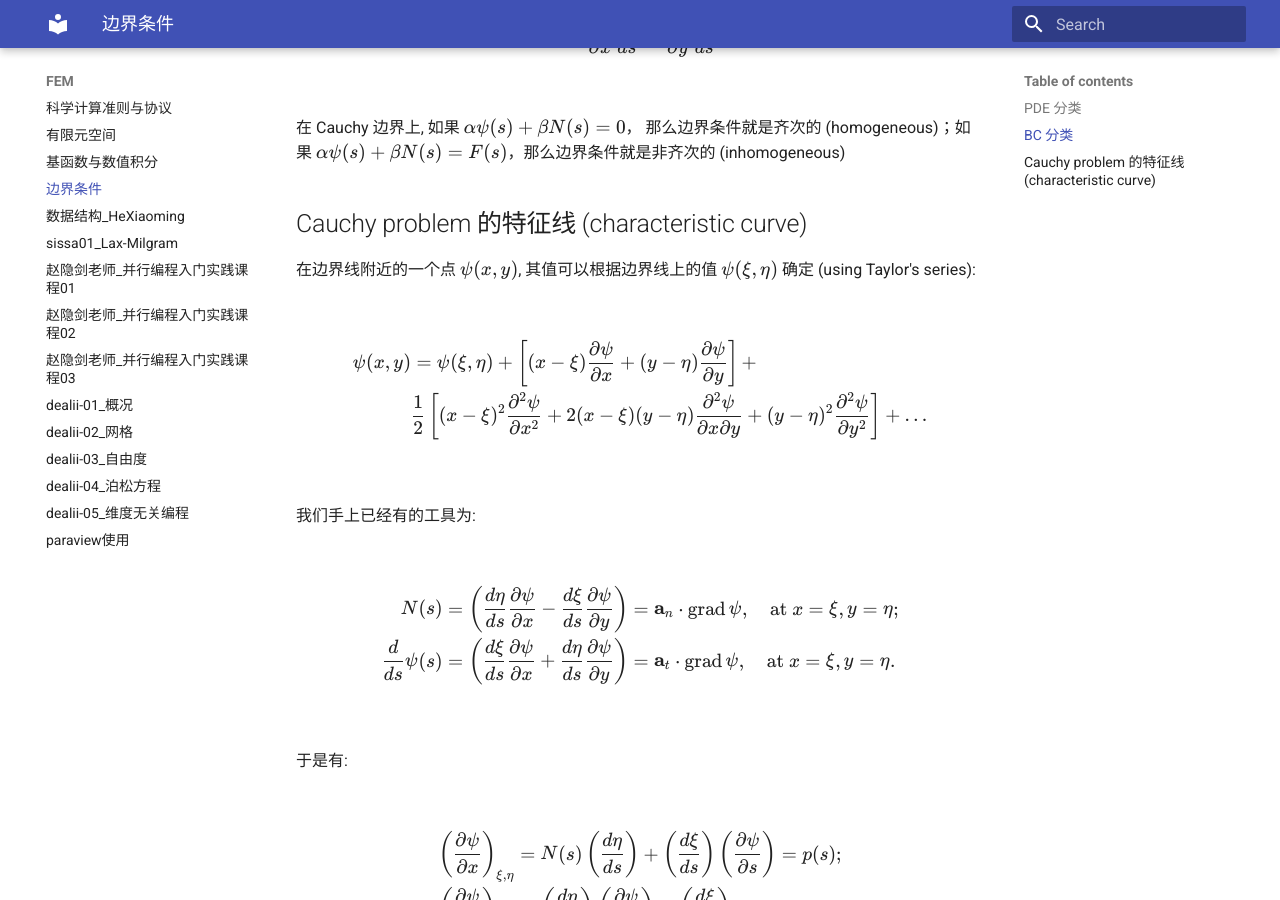
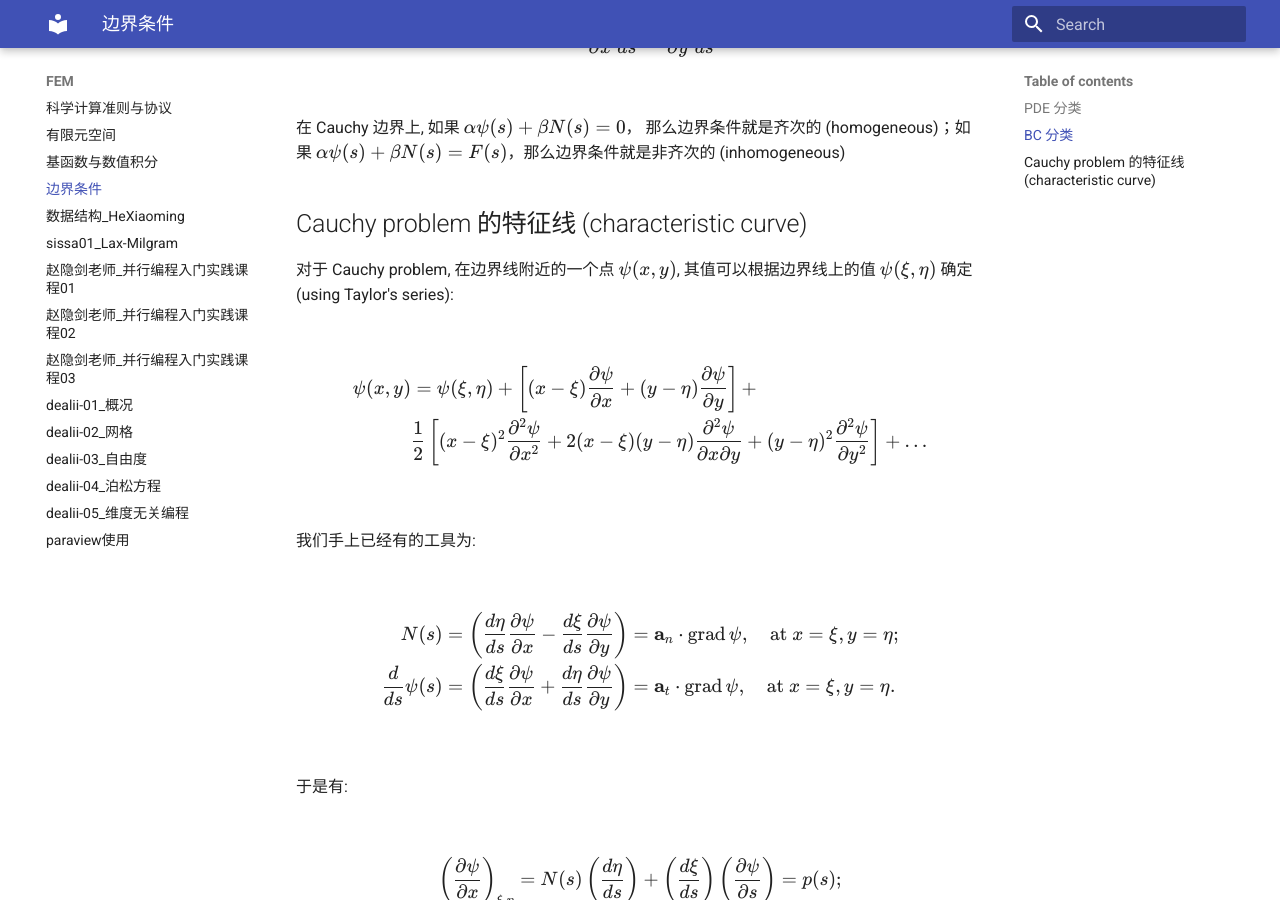
Before and after one commit to ymma98/technotes, an MkDocs documentation site: the page built from docs/FEM/边界条件.md, in a window 1280 px wide and 900 px high, scrolled down 2267 px. Built offline with MkDocs 1.6.1 and Material for MkDocs 9.7.7, drawn with Linux system fonts in a browser that asks for light colours; part of the change alters nothing that is shown.

Commit message:
docs/FEM/边界条件.md updated from https://stackedit.cn/

```diff
--- a/docs/FEM/边界条件.md
+++ b/docs/FEM/边界条件.md
@@ -69,7 +69,7 @@ $$
 
 ## Cauchy problem 的特征线 (characteristic curve)
 
-在边界线附近的一个点 $\psi(x,y)$, 其值可以根据边界线上的值 $\psi(\xi, \eta)$ 确定 (using Taylor's series):
+对于 Cauchy problem, 在边界线附近的一个点 $\psi(x,y)$, 其值可以根据边界线上的值 $\psi(\xi, \eta)$ 确定 (using Taylor's series):
 
 $$
 \begin{aligned}
@@ -109,7 +109,7 @@ $$
 
 
 <!--stackedit_data:
-eyJoaXN0b3J5IjpbMTg2NTI5NDQxOCw2MjUzMjQ5MDEsLTE2OT
-c2ODEyNDAsNjMwNTM0Nzc4LDQzNjM4OTc5Niw0MjQ0MjY2M119
-
+eyJoaXN0b3J5IjpbLTE4MjUzMTIyNTksNjI1MzI0OTAxLC0xNj
+k3NjgxMjQwLDYzMDUzNDc3OCw0MzYzODk3OTYsNDI0NDI2NjNd
+fQ==
 -->
```
